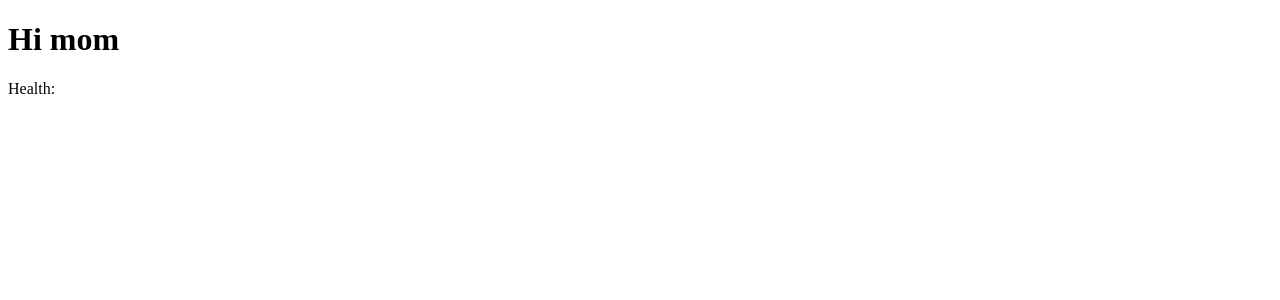
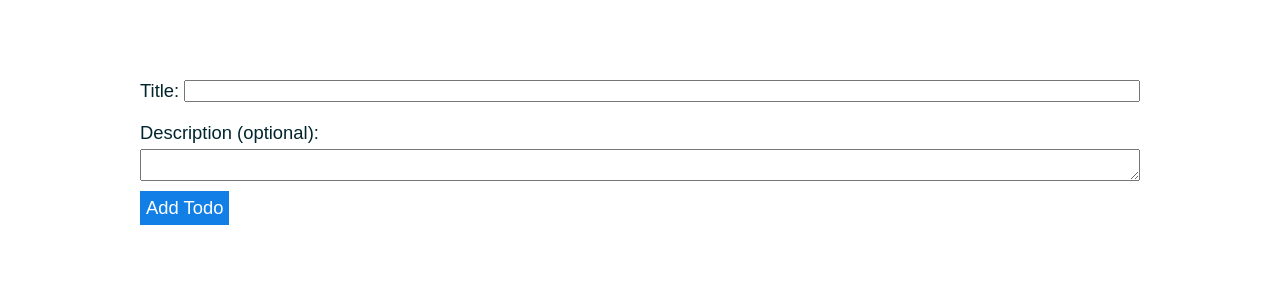
Before and after one commit to Veekthor/todo-sequelize, a React (Create React App) app in the folder client/: page / in a window 1280 px wide. Shown: the top 300 px of the page. Built offline with nearby package versions, Linux system fonts and the light colour scheme; no server answers.

Commit message:
Implemented todo form component and other skeletal work

```diff
--- a/client/package.json
+++ b/client/package.json
@@ -9,7 +9,9 @@
     "@testing-library/user-event": "^13.5.0",
     "react": "^18.2.0",
     "react-dom": "^18.2.0",
+    "react-icons": "^4.9.0",
     "react-scripts": "5.0.1",
+    "styled-components": "^5.3.11",
     "web-vitals": "^2.1.4"
   },
   "scripts": {
@@ -35,5 +37,8 @@
       "last 1 firefox version",
       "last 1 safari version"
     ]
+  },
+  "devDependencies": {
+    "@types/styled-components": "^5.1.26"
   }
 }
--- a/client/src/App.js
+++ b/client/src/App.js
@@ -1,28 +1,13 @@
-import {useEffect, useState} from "react";
+import TodoPage from "./components/TodoPage";
+import { Container } from "./components/styles/Container.style";
+import { GlobalStyles } from "./components/styles/Global";
+
 function App() {
-  const [data, setData] = useState(null)
-  useEffect(() => {
-    const initCall = async () => {
-      try {
-        const res = await fetch("/api");
-        const data = await res.json();
-        setData(data);
-      } catch (error) {
-        alert("Something went wrong");
-        console.error(error);
-      }
-    }
-    initCall();
-  }, [])
   return (
-    <div className="App">
-      <header className="App-header">
-        <h1>Hi mom</h1>
-      </header>
-      <p>
-        Health: {data?.health}
-      </p>
-    </div>
+    <Container>
+      <GlobalStyles />
+      <TodoPage />
+    </Container>
   );
 }
 
--- /dev/null
+++ b/client/src/components/TodoForm.js
@@ -0,0 +1,56 @@
+import React, { useState } from 'react';
+import { BsFillGearFill } from 'react-icons/bs'
+import { Button, DescContainer, StyledTodoForm, TitleContainer } from './styles/TodoForm.styled';
+
+const TodoForm = ({ addTodo }) => {
+  const [todo, setTodo] = useState({
+    id: "",
+    title: "",
+    description: "",
+    completed: false
+  });
+
+  const [loading, setLoading] = useState(false);
+
+  const handleSubmit = e => {
+    e.preventDefault();
+    if (todo.title.trim()) {
+      setLoading(true);
+      setTimeout(() => {
+        addTodo({ ...todo, id: Date.now() });
+        setTodo({ ...todo, title: "", description: "" });
+        setLoading(false);
+      }, 3000);
+    }
+  };
+
+  return (
+    <StyledTodoForm onSubmit={handleSubmit}>
+      <TitleContainer>
+        <label htmlFor='todoTitle'>Title: </label>
+        <input
+          name="title"
+          id="todoTitle"
+          type="text"
+          value={todo.title}
+          disabled={loading}
+          required
+          onChange={e => setTodo({ ...todo, title: e.target.value })}
+        />
+      </TitleContainer>
+      <DescContainer>
+        <label htmlFor='todoDesc'>Description (optional): </label>
+        <textarea
+          name="description"
+          id="todoDesc"
+          value={todo.description}
+          disabled={loading}
+          onChange={e => setTodo({ ...todo, description: e.target.value })}
+        />
+      </DescContainer>
+      <Button type="submit" disabled={loading}>{loading ? (<BsFillGearFill className="rotate" />) : "Add Todo"}</Button>
+    </StyledTodoForm>
+  );
+}
+
+export default TodoForm;
--- /dev/null
+++ b/client/src/components/TodoPage.js
@@ -0,0 +1,18 @@
+import React, { useState } from 'react';
+import TodoForm from './TodoForm';
+
+const TodoPage = () => {
+  const [todos, setTodos] = useState([]);
+
+  const addTodo = todo => {
+    setTodos([todo, ...todos]);
+  }
+
+  return (
+    <div>
+      <TodoForm addTodo={addTodo} />
+    </div>
+  );
+}
+
+export default TodoPage;
--- /dev/null
+++ b/client/src/components/styles/Container.style.js
@@ -0,0 +1,8 @@
+import styled from "styled-components";
+
+export const Container = styled.div`
+  width: 100%;
+  max-width: 1000px;
+  margin: 0 auto;
+  padding-top: 5rem;
+`;
--- /dev/null
+++ b/client/src/components/styles/Global.js
@@ -0,0 +1,40 @@
+import { createGlobalStyle } from "styled-components";
+
+export const GlobalStyles = createGlobalStyle`
+  @import url('https://fonts.googleapis.com/css2?family=Poppins:wght@300;400;600;700&display=swap');
+  * {
+    margin: 0;
+    padding: 0;
+    /* box-sizing: border-box; */
+  }
+
+  body {
+    color: hsl(192, 100%, 9%);
+    font-family: 'Poppins', sans-serif;
+    font-size: 1.15em;
+  }
+
+  button {
+    background: none;
+    color: inherit;
+    border: none;
+    padding: 0;
+    font: inherit;
+    cursor: pointer;
+    outline: inherit;
+    text-align: inherit;
+  }
+
+  .rotate {
+    animation: spin-element infinite 2s linear;
+  }
+
+  @keyframes spin-element {
+    from {
+      transform: rotate(0deg);
+    }
+    to {
+      transform: rotate(360deg);
+    }
+  }
+`;
--- /dev/null
+++ b/client/src/components/styles/TodoForm.styled.js
@@ -0,0 +1,39 @@
+import styled from "styled-components";
+
+export const StyledTodoForm = styled.form``;
+
+export const TitleContainer = styled.div`
+  display: flex;
+  gap: 5px;
+
+  input {
+    flex-grow: 1;
+  }
+`;
+
+export const DescContainer = styled.div`
+  display: flex;
+  flex-direction: column;
+  margin-top: 20px;
+  margin-bottom: 10px;
+  gap: 5px;
+`;
+
+export const Button = styled.button`
+  --primary: #117fe6;
+  background-color: var(--primary);
+  color: white;
+  padding: 5px;
+  border: 1px solid var(--primary);
+  transition: all ease .8s;
+
+  &:hover {
+    background-color: white;
+    color: var(--primary);
+  }
+
+  &:disabled {
+    opacity: .8;
+    pointer-events: none;
+  }
+`;
```
Also changed, not shown: 1 other file (tests, documents, lock files or other folders).
